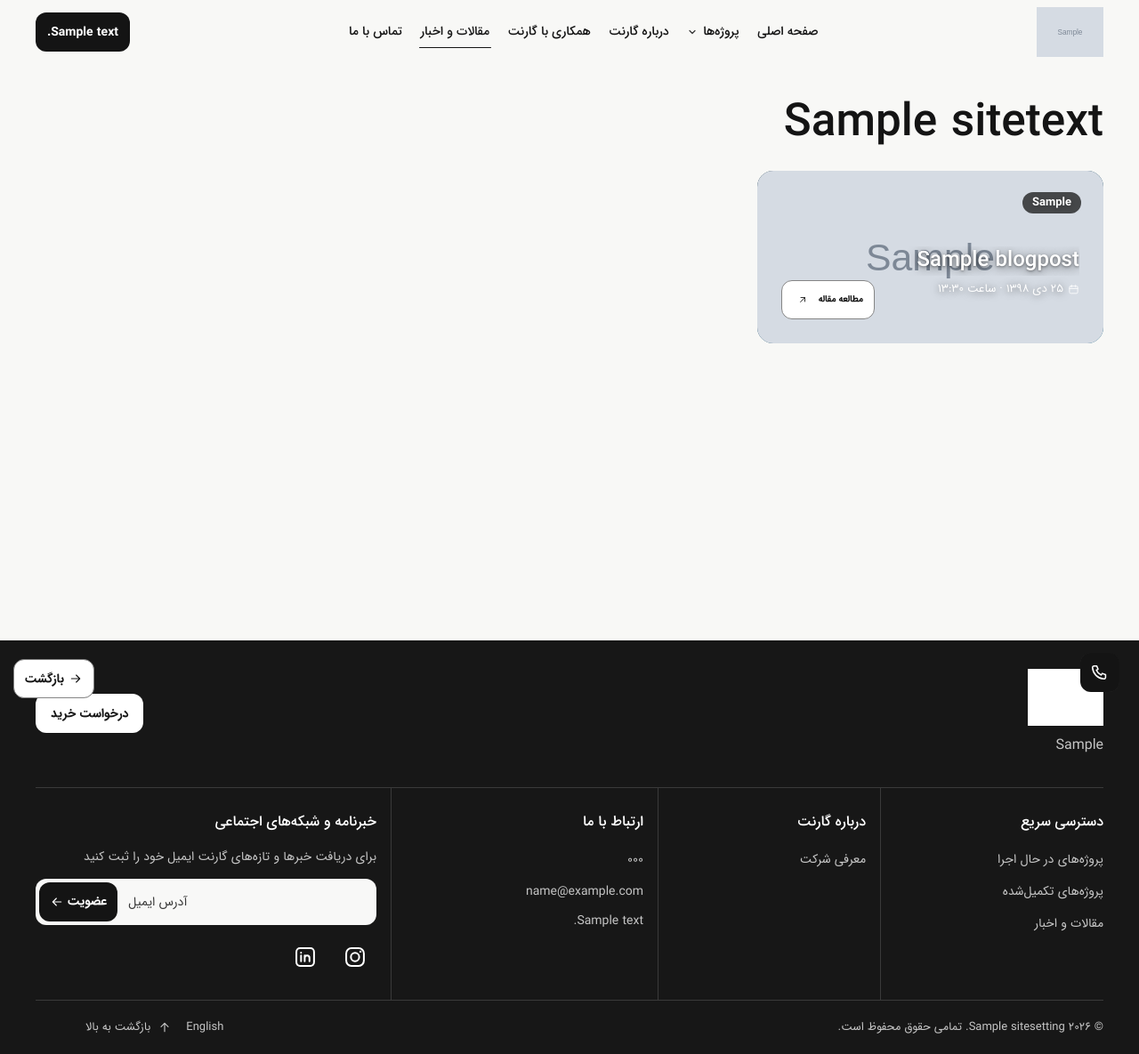
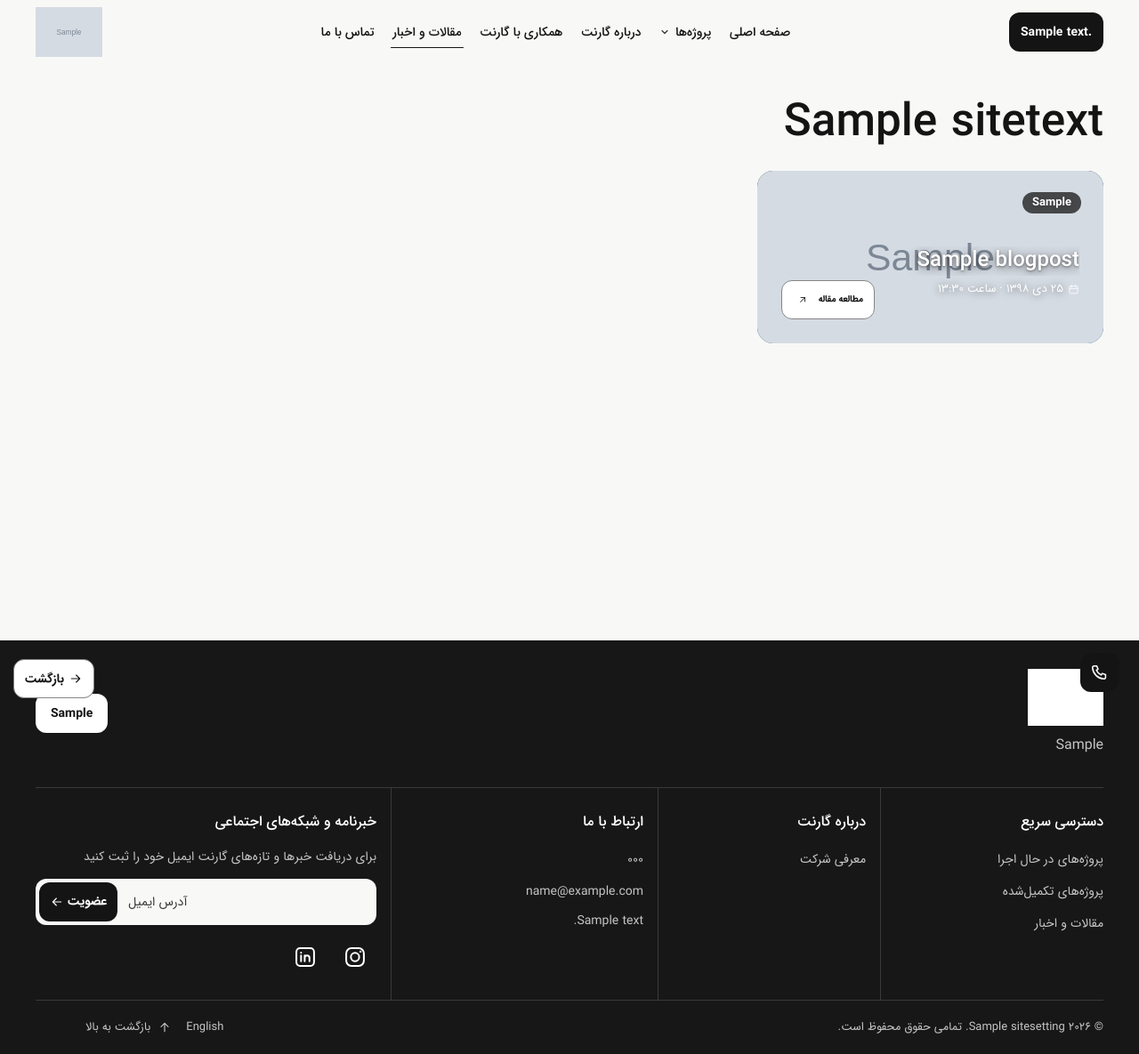
Before and after one commit to Arncody/garnetcc.com, a Django app: page /blog/ in a window 1280 px wide. Shown: the whole page at 89% size. Run offline with Django 5.2, Linux system fonts and the light colour scheme; data comes from the database, SQL or seed files in the repository; tables that the repository leaves empty hold one stand-in row (values such as "Sample post"); grey boxes marked "Sample" are stand-in pictures; data that the repository does not hold is empty; parts of the project's set-up code (start-up, migrations or seed data) failed here and were passed over.

Commit message:
30th of month-00-8-00-

```diff
--- a/docs/ai/state.json
+++ b/docs/ai/state.json
@@ -4,5 +4,5 @@
   "baseline": "Complete GDCS ZIP; Django and Chromium checks on local fixture data",
   "active_task": null,
   "last_update": "2026-11-21",
-  "note": "GNT-011 completed after local verification. Historical exposure remains tracked under GNT-005."
+  "note": "GNT-012 completed after local verification. Production verification and historical exposure tracking under GNT-005 remain open."
 }
--- a/static/css/design-system.css
+++ b/static/css/design-system.css
@@ -165,7 +165,9 @@ html[dir="rtl"] { --hero-direction: to left; }
 }
 .g-header-inner { position: relative; margin-inline: auto; }
 .g-header .g-header-content {
-  display: flex;
+  display: grid;
+  grid-template-columns: auto minmax(0, 1fr) auto;
+  direction: ltr;
   align-items: center;
   min-height: 64px;
   pointer-events: auto;
@@ -191,8 +193,9 @@ html[dir="rtl"] { --hero-direction: to left; }
   outline-color: var(--white) !important;
 }
 
-.g-header .g-brand { flex: 0 1 auto; min-inline-size: 0; }
-.g-header .g-brand img { display: block; object-fit: contain; }
+.g-header .g-brand { justify-self: start; min-inline-size: 0; max-inline-size: 100%; }
+.g-header .g-actions { justify-self: end; min-inline-size: 0; max-inline-size: 100%; margin-inline: 0; }
+.g-header .g-brand img { display: block; object-fit: contain; object-position: left center; }
 .g-header .g-brand .brand-text {
   color: color-mix(in srgb, var(--charcoal) 92%, var(--header-brand-tint, var(--header-strip-ink, var(--header-text))));
   overflow-wrap: anywhere;
@@ -221,6 +224,11 @@ html[dir="rtl"] { --hero-direction: to left; }
 .g-header :is(.g-nav > a, .g-nav-parent, .g-nav-btn) {
   display: inline-flex;
   align-items: center;
+  min-inline-size: 0;
+  white-space: normal;
+  overflow-wrap: anywhere;
+  text-align: start;
+  line-height: 1.35;
   min-height: var(--control);
   font-size: var(--font-label);
   color: var(--header-strip-text);
@@ -264,7 +272,8 @@ html[dir="rtl"] { --hero-direction: to left; }
 .g-header .g-nav-group.is-open > .g-sub { visibility: visible; opacity: 1; }
 .g-header .g-mobile-panel {
   inset-block-start: calc(100% + var(--space-1));
-  inset-inline: auto 0;
+  right: 0;
+  left: auto;
   inline-size: min(100%, 24rem);
   z-index: 2;
   pointer-events: auto;
@@ -314,6 +323,10 @@ html[dir="rtl"] { --hero-direction: to left; }
   background: var(--primary-btn-bg);
 }
 .site-shell .g-header .g-cta {
+  max-inline-size: min(20vw, 13rem);
+  white-space: normal;
+  overflow-wrap: anywhere;
+  text-align: center;
   background: var(--header-cta-bg);
   color: var(--header-cta-text);
   border-color: var(--header-cta-border);
@@ -422,7 +435,14 @@ html[dir="rtl"] { --hero-direction: to left; }
   border: 0;
   font-size: var(--font-meta) !important;
 }
-.site-shell .project-view-action > span { color: inherit; }
+.site-shell .project-view-action > span { color: inherit; overflow-wrap: anywhere; }
+.site-shell :is(.g-cta, .project-view-action) > span {
+  display: -webkit-box;
+  min-inline-size: 0;
+  overflow: hidden;
+  -webkit-box-orient: vertical;
+  -webkit-line-clamp: 2;
+}
 .site-shell .project-view-action .ic { flex: none; }
 .site-shell .rail-nav { margin-top: calc(var(--control) / -2); }
 .site-shell .pd-chips li { background: var(--theme-glass-dark); }
@@ -456,17 +476,18 @@ html[dir="rtl"] { --hero-direction: to left; }
   padding: 0;
 }
 .site-footer .footer-intro {
-  display: flex;
-  justify-content: space-between;
+  display: grid;
+  grid-template-columns: minmax(0, 1fr) auto;
   align-items: center;
   gap: var(--space-5);
   padding-block: var(--space-6);
 }
 .site-footer .footer-brand {
-  display: flex;
-  flex-direction: column;
-  align-items: flex-start;
-  min-width: 0;
+  display: grid;
+  justify-items: start;
+  justify-self: start;
+  min-inline-size: 0;
+  inline-size: min(30rem, 100%);
   text-align: start;
 }
 .site-footer .footer-logo-link {
@@ -489,17 +510,25 @@ html[dir="rtl"] { --hero-direction: to left; }
 }
 html[dir="rtl"] .site-footer .footer-wordmark { object-position: right center; }
 .site-footer .footer-brand-name { font-size: var(--font-section); font-weight: var(--heading-weight); }
-.site-footer .footer-tagline { max-width: 30rem; margin: var(--space-2) 0 0; color: var(--footer-muted); }
+.site-footer .footer-tagline {
+  margin: var(--space-2) 0 0;
+  color: var(--footer-muted);
+  overflow-wrap: anywhere;
+}
 
 .site-shell .site-footer .footer-buy {
-  flex: none;
+  justify-self: end;
+  max-inline-size: min(32vw, 16rem);
   padding: var(--space-2) var(--space-4);
-  background: var(--theme-surface);
-  color: var(--theme-text);
+  background: var(--footer-buy-bg, var(--theme-surface));
+  color: var(--footer-buy-text, var(--theme-text));
   border: 1px solid transparent;
   cursor: pointer;
+  white-space: normal;
+  overflow-wrap: anywhere;
+  text-align: center;
 }
-.site-shell .site-footer .footer-buy:hover { background: var(--theme-border); }
+.site-shell .site-footer .footer-buy:hover { background: var(--footer-buy-hover, var(--theme-border)); }
 
 .site-footer .footer-grid-reference {
   display: grid;
@@ -631,9 +660,11 @@ html[dir="rtl"] .site-footer .footer-wordmark { object-position: right center; }
 @media (max-width: 68rem) {
   .g-header .g-nav { display: none; }
   .g-header .g-mobile-menu { display: block; }
-  .g-header .g-header-content { justify-content: space-between; min-height: 58px; }
-  .g-header .g-brand { max-inline-size: 42%; }
+  .g-header .g-header-content { grid-template-columns: minmax(0, 1fr) minmax(0, 1.35fr); min-height: 58px; }
   .g-header .g-brand img { max-inline-size: 100%; height: var(--logo-mobile); }
+  .site-shell .g-header .g-cta { max-inline-size: max(44px, calc(100% - var(--control) - var(--space-2))); }
+  .g-header .g-actions { gap: var(--space-2); }
+  .g-header .g-mobile-menu { flex: none; }
 }
 @media (max-width: 52rem) {
   .hero-readability { background: var(--theme-glass-dark); }
@@ -642,14 +673,13 @@ html[dir="rtl"] .site-footer .footer-wordmark { object-position: right center; }
   .site-footer .footer-col + .footer-col { padding-inline: 0 var(--space-3); border: 0; }
 }
 @media (max-width: 36rem) {
-  .site-footer .footer-intro { align-items: flex-start; flex-direction: column; }
+  .site-footer .footer-intro { grid-template-columns: minmax(0, 1fr); }
+  .site-shell .site-footer .footer-buy { justify-self: start; max-inline-size: 100%; }
   .site-footer .footer-grid-reference { grid-template-columns: minmax(0, 1fr); }
   .site-footer .footer-col + .footer-col { border-block-start: 1px solid var(--footer-divider); }
   .site-footer .footer-bottom { align-items: flex-start; }
   .site-shell .pd-related-square .pd-related-list { grid-template-columns: repeat(2, minmax(0, 1fr)) !important; }
   .site-shell .g-cta { padding-inline: var(--space-2); white-space: normal; }
-  .g-header .g-brand { min-inline-size: 3rem; }
-  .g-header .g-actions { flex: 0 1 auto; min-inline-size: 0; }
 }
 @media (prefers-reduced-motion: reduce) {
   :root { --motion-fast: 0s; }
--- a/static/js/main.js
+++ b/static/js/main.js
@@ -179,42 +179,6 @@ document.addEventListener('DOMContentLoaded', () => {
   updateHeader();
   window.addEventListener('scroll', updateHeader, { passive: true });
   window.addEventListener('pageshow', updateHeader);
-
-  // Align the visible mark when the uploaded PNG includes transparent padding.
-  const footerLogo = document.querySelector('.footer-wordmark');
-  if (footerLogo) {
-    const alignFooterLogo = () => {
-      const { naturalWidth, naturalHeight } = footerLogo;
-      if (!naturalWidth || !naturalHeight) return;
-      const scale = Math.min(1, 256 / Math.max(naturalWidth, naturalHeight));
-      const canvas = document.createElement('canvas');
-      const width = canvas.width = Math.max(1, Math.round(naturalWidth * scale));
-      const height = canvas.height = Math.max(1, Math.round(naturalHeight * scale));
-      const context = canvas.getContext('2d');
-      if (!context) return;
-
-      context.drawImage(footerLogo, 0, 0, width, height);
-      let pixels;
-      try {
-        pixels = context.getImageData(0, 0, width, height).data;
-      } catch (error) {
-        if (error.name === 'SecurityError') return;
-        throw error;
-      }
-
-      const rtl = document.documentElement.dir === 'rtl';
-      for (let offset = 0; offset < width; offset += 1) {
-        const x = rtl ? width - 1 - offset : offset;
-        for (let y = 0; y < height; y += 1) {
-          if (pixels[(y * width + x) * 4 + 3] <= 16) continue;
-          footerLogo.style.setProperty('--footer-mark-shift', `${(rtl ? 1 : -1) * offset / width * 100}%`);
-          return;
-        }
-      }
-    };
-    if (footerLogo.complete) alignFooterLogo();
-    else footerLogo.addEventListener('load', alignFooterLogo, { once: true });
-  }
 
   document.querySelectorAll('.site-toast').forEach((toast) => {
     window.setTimeout(() => {
--- a/templates/website/_footer.html
+++ b/templates/website/_footer.html
@@ -1,16 +1,16 @@
-{% load site_icons %}
+{% load site_icons brand_assets %}
 <footer class="site-footer" id="contact">
   <div class="container">
     <div class="footer-intro">
       <div class="footer-brand">
         <a href="{% url 'website:home' %}" class="footer-logo-link">
-          {% if site_settings.logo_light %}
-            <img src="{{ site_settings.logo_light.url }}" alt="{{ site_settings.brand_name }}" class="footer-wordmark">
-          {% elif site_settings.logo %}
-            <img src="{{ site_settings.logo.url }}" alt="{{ site_settings.brand_name }}" class="footer-wordmark">
-          {% else %}
-            <span class="footer-brand-name">{{ site_settings.brand_name }}</span>
-          {% endif %}
+          {% with footer_logo=site_settings.logo_light|default:site_settings.logo %}
+            {% if footer_logo %}
+              <img src="{{ footer_logo.url }}" alt="{{ site_settings.brand_name }}" class="footer-wordmark" style="--footer-mark-shift:{% footer_wordmark_offset footer_logo is_en %}">
+            {% else %}
+              <span class="footer-brand-name">{{ site_settings.brand_name }}</span>
+            {% endif %}
+          {% endwith %}
         </a>
         {% if is_en %}
           {% if site_settings.tagline_en %}<p class="footer-tagline">{{ site_settings.tagline_en }}</p>{% endif %}
@@ -19,7 +19,7 @@
         {% endif %}
       </div>
       <button type="button" class="btn footer-buy" data-consult-open>
-        {% if is_en %}Request to buy{% else %}درخواست خرید{% endif %}
+        {{ T.footer_purchase_button }}
       </button>
     </div>
 
--- a/templates/website/_project_view_action.html
+++ b/templates/website/_project_view_action.html
@@ -1,5 +1,5 @@
 {% load site_icons %}
 <span class="{{ action_class }} project-view-action">
-  <span>{% if is_en %}View project{% else %}مشاهده پروژه{% endif %}</span>
+  <span>{{ T.project_view_button }}</span>
   {% if is_en %}{% icon "arrow-right" 16 %}{% else %}{% icon "arrow-left" 16 %}{% endif %}
 </span>
--- a/templates/website/base.html
+++ b/templates/website/base.html
@@ -13,7 +13,7 @@
 <link rel="apple-touch-icon" href="{{ site_settings.favicon.url }}">{% else %}<link rel="icon" href="{% url 'website:favicon' %}">{% endif %}
 <meta property="og:site_name" content="{{ site_settings.brand_name }}"><meta property="og:type" content="website"><meta property="og:url" content="{{ request.build_absolute_uri }}">{% if site_settings.logo %}<meta property="og:image" content="{{ request.scheme }}://{{ request.get_host }}{{ site_settings.logo.url }}">{% endif %}
 <script type="application/ld+json">{"@context":"https://schema.org","@type":"Organization","name":"{{ site_settings.brand_name|escapejs }}","legalName":"{{ site_settings.legal_name|escapejs }}","url":"{{ request.scheme }}://{{ request.get_host }}/"{% if site_settings.logo %},"logo":"{{ request.scheme }}://{{ request.get_host }}{{ site_settings.logo.url }}"{% endif %}{% if site_settings.instagram_url or site_settings.linkedin_url %},"sameAs":[{% if site_settings.instagram_url %}"{{ site_settings.instagram_url|escapejs }}"{% endif %}{% if site_settings.instagram_url and site_settings.linkedin_url %},{% endif %}{% if site_settings.linkedin_url %}"{{ site_settings.linkedin_url|escapejs }}"{% endif %}]{% endif %}}</script>
-<link rel="stylesheet" href="{% static 'css/fonts.css' %}"><link rel="stylesheet" href="{% static 'css/style.css' %}?v=GNT-011">
+<link rel="stylesheet" href="{% static 'css/fonts.css' %}"><link rel="stylesheet" href="{% static 'css/style.css' %}?v=GNT-012">
 <style id="garnet-theme">
 :root{
  {% for key, value in theme_palette.items %}--{{ key }}:{{ value }};{% endfor %}
@@ -40,8 +40,8 @@ small,.small{font-weight:var(--small-weight)}
 {% if theme_css %}<style id="garnet-colors">
 {{ theme_css|safe }}
 </style>{% endif %}
-<link rel="stylesheet" href="{% static 'css/garnet-ui.css' %}?v=GNT-011">
-<link rel="stylesheet" href="{% static 'css/design-system.css' %}?v=GNT-011">
+<link rel="stylesheet" href="{% static 'css/garnet-ui.css' %}?v=GNT-012">
+<link rel="stylesheet" href="{% static 'css/design-system.css' %}?v=GNT-012">
 {% if site_theme.custom_css %}<style id="garnet-custom-css">{{ site_theme.custom_css|safe }}</style>{% endif %}
 </head>
 <body class="site-shell{% if request.resolver_match.view_name == 'website:home' %} site-home{% endif %}">
@@ -49,7 +49,7 @@ small,.small{font-weight:var(--small-weight)}
 <header class="g-header" data-header-strip>
   <div class="g-header-inner">
     <div class="g-header-content">
-      <a href="{% url 'website:home' %}" class="g-brand" aria-label="{{ site_settings.brand_name }}">
+      <a href="{% url 'website:home' %}" class="g-brand" dir="auto" aria-label="{{ site_settings.brand_name }}">
         {% if site_settings.logo %}
           <img src="{{ site_settings.logo.url }}" alt="{{ site_settings.brand_name }}">
         {% elif site_settings.logo_light %}
@@ -58,17 +58,17 @@ small,.small{font-weight:var(--small-weight)}
           <span class="brand-text">{{ site_settings.brand_name }}</span>
         {% endif %}
       </a>
-      <nav class="g-nav" aria-label="{% if is_en %}Main{% else %}منوی اصلی{% endif %}">
+      <nav class="g-nav" dir="{% if is_en %}ltr{% else %}rtl{% endif %}" aria-label="{% if is_en %}Main{% else %}منوی اصلی{% endif %}">
         {% for item in menu_items %}{% if item.consult %}<button type="button" class="g-nav-btn" data-consult-open>{{ item.label }}</button>{% elif item.children %}<div class="g-nav-group" data-nav-group>
           <a href="{{ item.url }}" class="g-nav-parent{% if item.active %} is-active{% endif %}"{% if item.active %} aria-current="page"{% endif %} aria-expanded="false" aria-controls="desktop-submenu-{{ forloop.counter }}" data-nav-parent>{{ item.label }}<svg class="g-chev" viewBox="0 0 24 24" width="12" height="12" fill="none" stroke="currentColor" stroke-width="2.4" stroke-linecap="round" stroke-linejoin="round" aria-hidden="true"><path d="m6 9 6 6 6-6"/></svg></a>
           <div class="g-sub" id="desktop-submenu-{{ forloop.counter }}">{% for child in item.children %}<a href="{{ child.url }}">{{ child.label }}</a>{% endfor %}</div>
         </div>{% else %}<a href="{{ item.url }}"{% if item.active %} class="is-active" aria-current="page"{% endif %}>{{ item.label }}</a>{% endif %}{% endfor %}
       </nav>
       <div class="g-actions">
-        <button type="button" class="g-cta" data-consult-open><span>{{ T.consultation_button_text }}</span></button>
+        <button type="button" class="g-cta" title="{{ T.consultation_button_text }}" data-consult-open><span dir="auto">{{ T.consultation_button_text }}</span></button>
         <details class="g-mobile-menu" id="mobile-menu">
           <summary class="g-toggle" id="nav-toggle" aria-label="{% if is_en %}Menu{% else %}منو{% endif %}" aria-controls="main-nav">{% icon "menu" 24 %}</summary>
-          <nav class="g-mobile-panel" id="main-nav" aria-label="{% if is_en %}Menu{% else %}منو{% endif %}">
+          <nav class="g-mobile-panel" id="main-nav" dir="{% if is_en %}ltr{% else %}rtl{% endif %}" aria-label="{% if is_en %}Menu{% else %}منو{% endif %}">
             {% for item in menu_items %}{% if item.consult %}<button type="button" class="g-panel-btn" data-consult-open>{{ item.label }}</button>{% elif item.children %}<div class="g-panel-group" data-panel-group>
               <a href="{{ item.url }}" class="g-panel-parent{% if item.active %} is-active{% endif %}"{% if item.active %} aria-current="page"{% endif %} aria-expanded="false" aria-controls="mobile-submenu-{{ forloop.counter }}" data-panel-parent><span>{{ item.label }}</span><svg class="g-chev" viewBox="0 0 24 24" width="12" height="12" fill="none" stroke="currentColor" stroke-width="2.4" stroke-linecap="round" stroke-linejoin="round" aria-hidden="true"><path d="m6 9 6 6 6-6"/></svg></a>
               <div class="g-panel-sub" id="mobile-submenu-{{ forloop.counter }}" hidden>{% for child in item.children %}<a href="{{ child.url }}">{{ child.label }}</a>{% endfor %}</div>
@@ -105,6 +105,6 @@ small,.small{font-weight:var(--small-weight)}
 {% if request.path != '/' %}<a class="mobile-back" href="javascript:history.back()" aria-label="{% if is_en %}Back{% else %}بازگشت{% endif %}"><span aria-hidden="true">{% if is_en %}{% icon "arrow-left" 16 %}{% else %}{% icon "arrow-right" 16 %}{% endif %}</span><b>{% if is_en %}Back{% else %}بازگشت{% endif %}</b></a>{% endif %}
 {% include "website/_footer.html" %}
 <a class="floating-call" href="tel:{{ site_settings.phone }}" aria-label="{% if is_en %}Call Garnet{% else %}تماس با گارنت{% endif %}">{% icon "phone" 22 %}</a>
-<script src="{% static 'js/main.js' %}?v=GNT-011" defer></script>
+<script src="{% static 'js/main.js' %}?v=GNT-012" defer></script>
 {% block extra_scripts %}{% endblock %}
 </body></html>
--- a/templates/website/home.html
+++ b/templates/website/home.html
@@ -30,7 +30,7 @@
 <section class="section section-overview home-projects" id="projects">
   <div class="container">
     <div class="compact-heading">
-      <h2>{% if is_en %}A clear view of Garnet.{% else %}گارنت، در یک نگاه.{% endif %}</h2>
+      <h2>{{ T.home_projects_title }}</h2>
       <a class="all-projects-btn" href="{% url 'website:projects_list' %}" aria-label="{{ T.all_projects_btn }}" title="{{ T.all_projects_btn }}">{% if is_en %}{% icon "arrow-right" 18 %}{% else %}{% icon "arrow-left" 18 %}{% endif %}</a>
     </div>
     {% if is_en %}{% include "website/_projects_rail.html" with projects=home_projects rail=rail_home grid_class="home-cards" empty_text="Projects will appear here." %}{% else %}{% include "website/_projects_rail.html" with projects=home_projects rail=rail_home grid_class="home-cards" empty_text="پروژه‌ها در این بخش نمایش داده می‌شوند." %}{% endif %}
--- a/website/admin.py
+++ b/website/admin.py
@@ -251,6 +251,11 @@ class BlogPostAdmin(admin.ModelAdmin):
 class SiteTextsAdmin(admin.ModelAdmin):
     """ویرایش عنوان‌های صفحه اصلی، کادر مشاوره و تمام متن‌های فرم درخواست (فارسی + انگلیسی)."""
     fieldsets = (
+        ("پروژه‌های صفحه اصلی و دکمه خرید فوتر", {"fields": (
+            ("home_projects_title", "home_projects_title_en"),
+            ("project_view_button", "project_view_button_en"),
+            ("footer_purchase_button", "footer_purchase_button_en"),
+        )}),
         ("🔘 دکمه‌ی آیکونی «مشاهده همه پروژه‌ها» (صفحه اصلی)", {"fields": (("all_projects_btn","all_projects_btn_en"),), "description": "دکمه فقط آیکون دارد؛ این متن برای راهنمای شناور (tooltip) و دسترس‌پذیری استفاده می‌شود."}),
         ("📘 دکمه کاتالوگ در صفحه داخلی پروژه", {"fields": (("project_catalog_button_text", "project_catalog_button_text_en"),), "description": "عنوان دکمه دانلود کاتالوگ اختصاصی هر پروژه؛ فایل PDF هر پروژه در فرم همان پروژه بارگذاری می‌شود."}),
         ("📰 بخش بلاگ (صفحه اصلی)", {"fields": (("journal_title","journal_title_en"),("all_articles_link","all_articles_link_en"),)}),
--- /dev/null
+++ b/website/templatetags/brand_assets.py
@@ -0,0 +1,36 @@
+"""Geometry for uploaded footer brand assets."""
+
+from hashlib import sha256
+
+from django import template
+from django.core.cache import cache
+from PIL import Image
+
+register = template.Library()
+
+
+def _horizontal_padding(logo):
+    try:
+        with logo.storage.open(logo.name, "rb") as source, Image.open(source) as image:
+            if "A" not in image.getbands() and "transparency" not in image.info:
+                return (0, 0)
+            image.thumbnail((512, 512))
+            alpha = image.convert("RGBA").getchannel("A")
+            bounds = alpha.point([0] * 17 + [255] * 239).getbbox()
+            if bounds:
+                left, _, right, _ = bounds
+                return left / image.width, (image.width - right) / image.width
+    except (OSError, ValueError, Image.DecompressionBombError):
+        pass
+    return (0, 0)
+
+
+@register.simple_tag
+def footer_wordmark_offset(logo, is_en):
+    """Return a percentage offset toward the visible wordmark's leading edge."""
+    if not logo:
+        return "0%"
+    # Uploaded replacements get a new storage name. Expiry also covers same-name replacements.
+    digest = sha256(logo.name.encode()).hexdigest()
+    left, right = cache.get_or_set(f"footer-wordmark-padding:{digest}", lambda: _horizontal_padding(logo), 3600)
+    return f"{(-left if is_en else right) * 100:.4f}%"
--- a/website/theme_tokens.py
+++ b/website/theme_tokens.py
@@ -241,6 +241,9 @@ GROUPS = [
         Token("footer_link_hover", "لینک‌ها هنگام Hover", "#FFFFFF",
               ".site-footer .footer-grid-reference .footer-col>a:hover{color:{v}!important}"),
         Token("footer_contact_icon", "آیکون تلفن و ایمیل", WHITE, ".site-footer .footer-contact-icon{color:{v}!important}"),
+        Token("footer_buy_bg", "دکمه درخواست خرید فوتر — پس‌زمینه", WHITE, ".site-footer .footer-buy{--footer-buy-bg:{v}}"),
+        Token("footer_buy_text", "دکمه درخواست خرید فوتر — رنگ متن", CHARCOAL, ".site-footer .footer-buy{--footer-buy-text:{v}}"),
+        Token("footer_buy_hover", "دکمه درخواست خرید فوتر — پس‌زمینه هنگام Hover", STONE, ".site-footer .footer-buy{--footer-buy-hover:{v}}"),
         Token("footer_social", "آیکون‌های اینستاگرام و لینکدین", "#FFFFFF", ".site-footer .footer-social-links a{color:{v}!important}"),
         Token("footer_news_bg", "فرم خبرنامه — پس‌زمینه", "#FFFFFF", ".site-footer .newsletter-form{--newsletter-surface-tint:{v}}"),
         Token("footer_news_text", "فرم خبرنامه — رنگ متن ایمیل", CHARCOAL, ".site-footer .newsletter-form{--newsletter-text-tint:{v}}"),
```
Also changed, not shown: docs/UI_SPEC.md (+7 -4 lines), docs/ai/CHANGE_LOG.md (+8 -0 lines), docs/ai/MASTER.md (+1 -1 lines), docs/ai/PROJECT_MAP.md (added, +25 -0 lines), docs/ai/TASK_BACKLOG.md (+1 -0 lines), docs/ai/tasks.json (+23 -0 lines), website/models.py (+10 -0 lines), website/migrations/0017_home_and_footer_display_texts.py (added).
